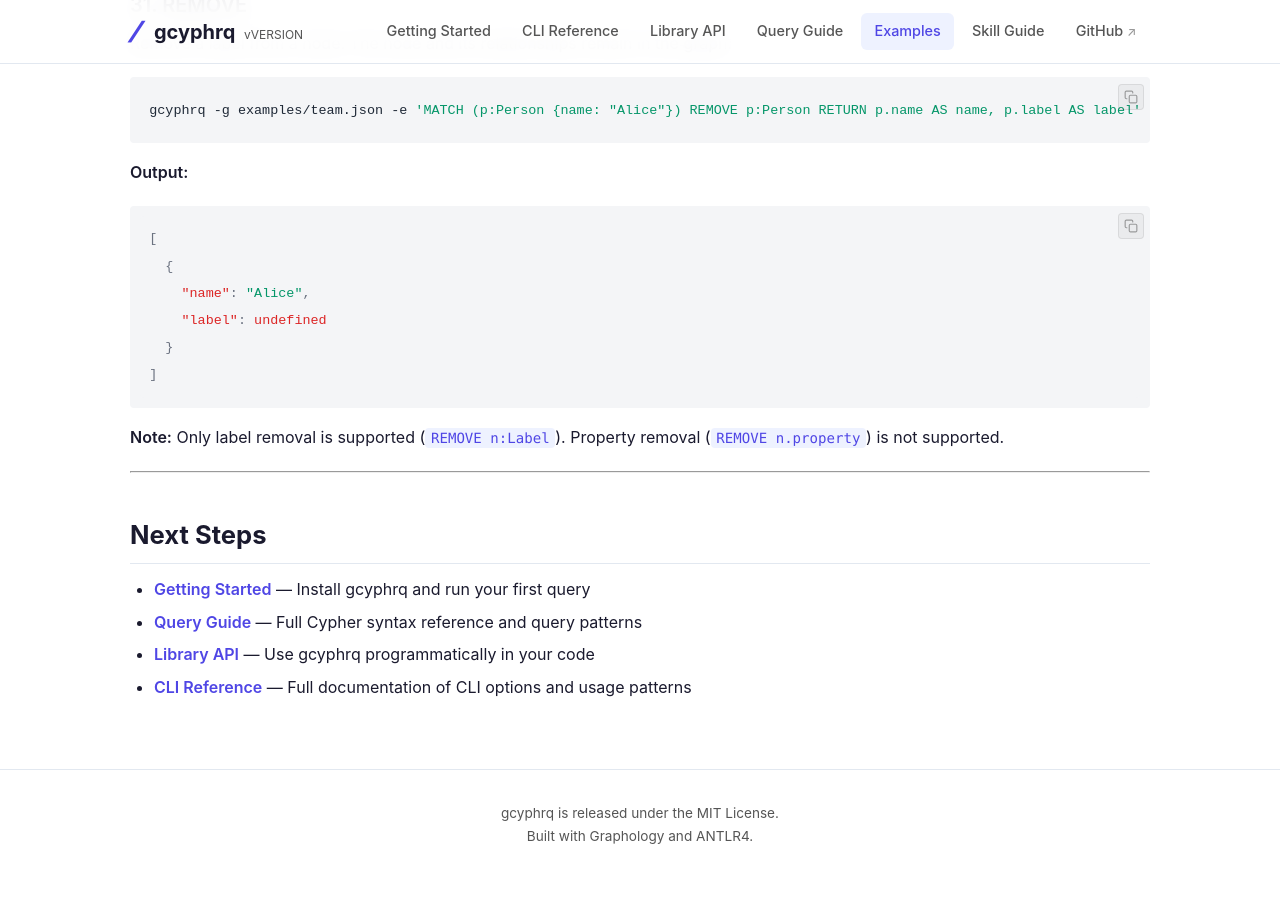
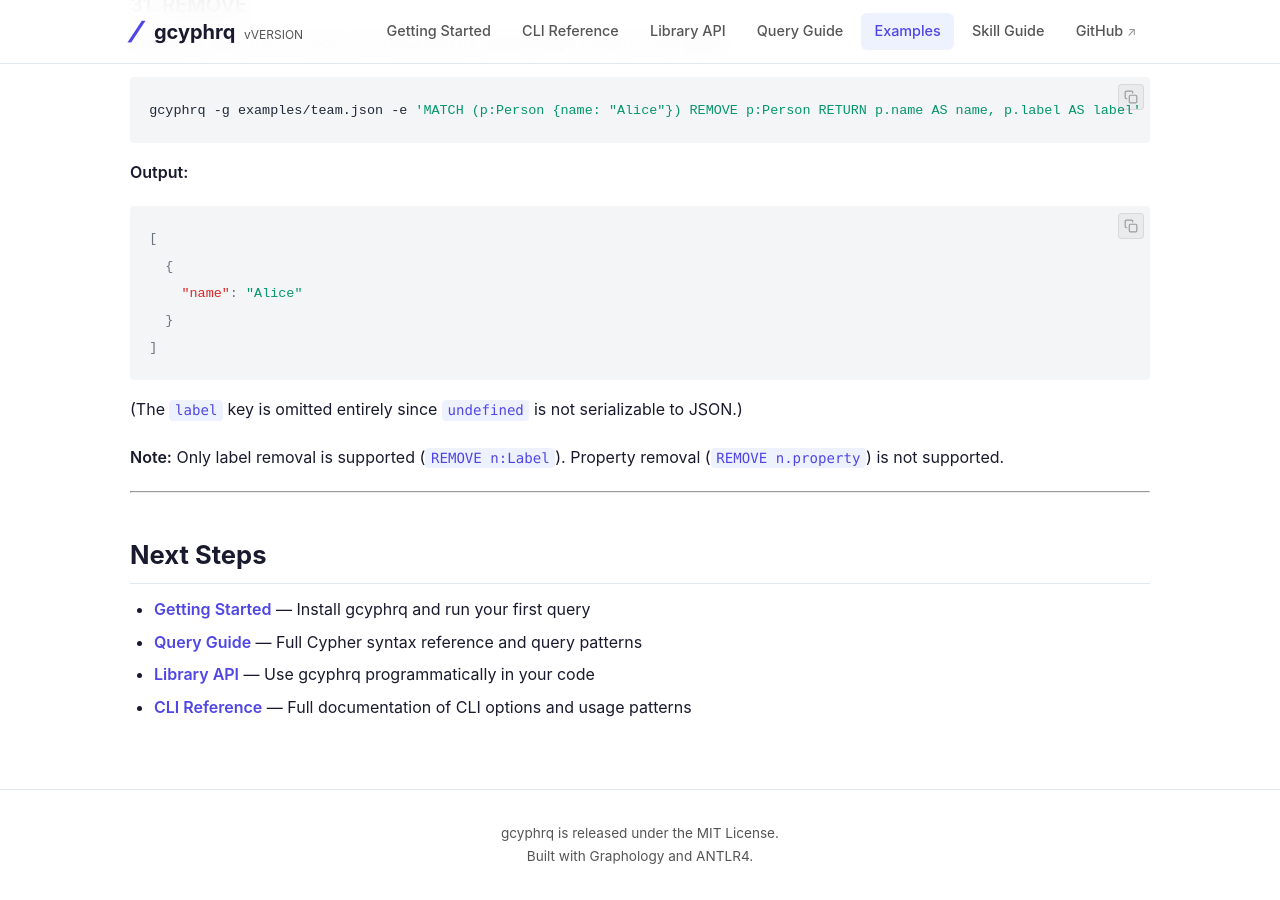
Before and after one commit to plelevier/gcyphrq, a Jekyll site: the page built from docs/examples.md, in a window 1280 px wide and 900 px high, scrolled down 14702 px. Built offline with Jekyll 4.4.1, drawn with Linux system fonts in a browser that asks for light colours.

Commit message:
docs: fix REMOVE example output in examples.md
Actual CLI output omits the label key entirely (undefined is not
serializable to JSON), so the documented output was inaccurate.

````diff
--- a/docs/examples.md
+++ b/docs/examples.md
@@ -629,11 +629,12 @@ gcyphrq -g examples/team.json -e 'MATCH (p:Person {name: "Alice"}) REMOVE p:Pers
 ```json
 [
   {
-    "name": "Alice",
-    "label": undefined
+    "name": "Alice"
   }
 ]
 ```
+
+(The `label` key is omitted entirely since `undefined` is not serializable to JSON.)
 
 > **Note:** Only label removal is supported (`REMOVE n:Label`). Property removal (`REMOVE n.property`) is not supported.
 
````
